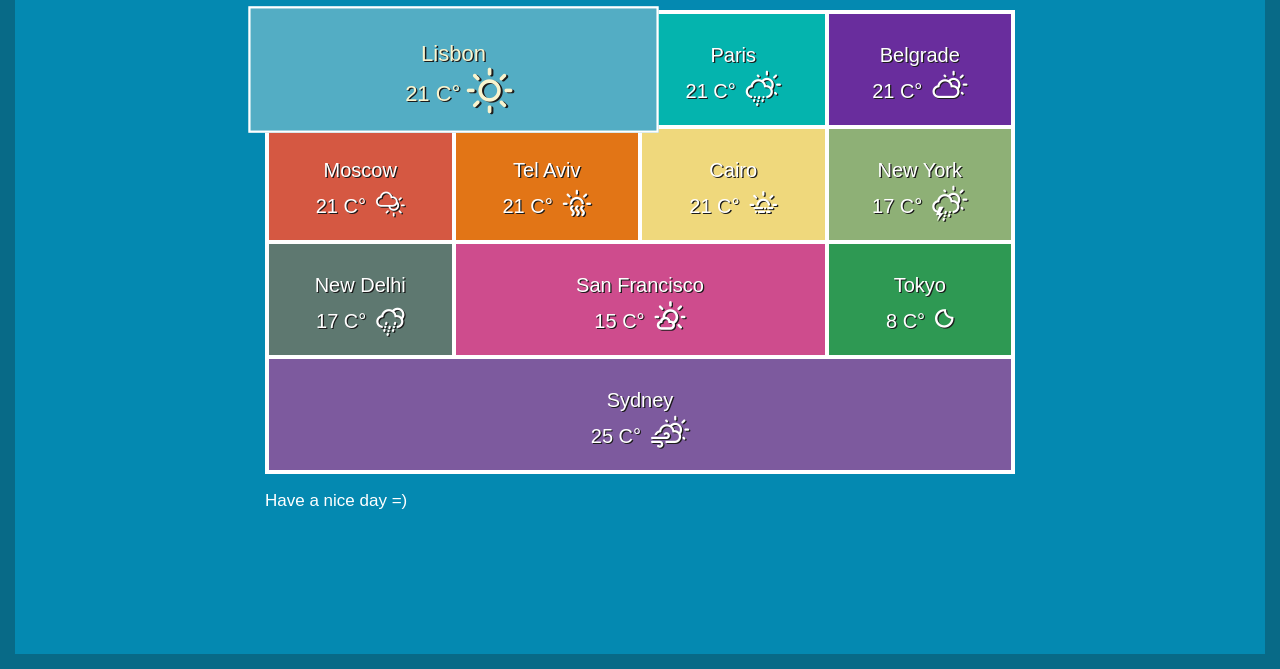
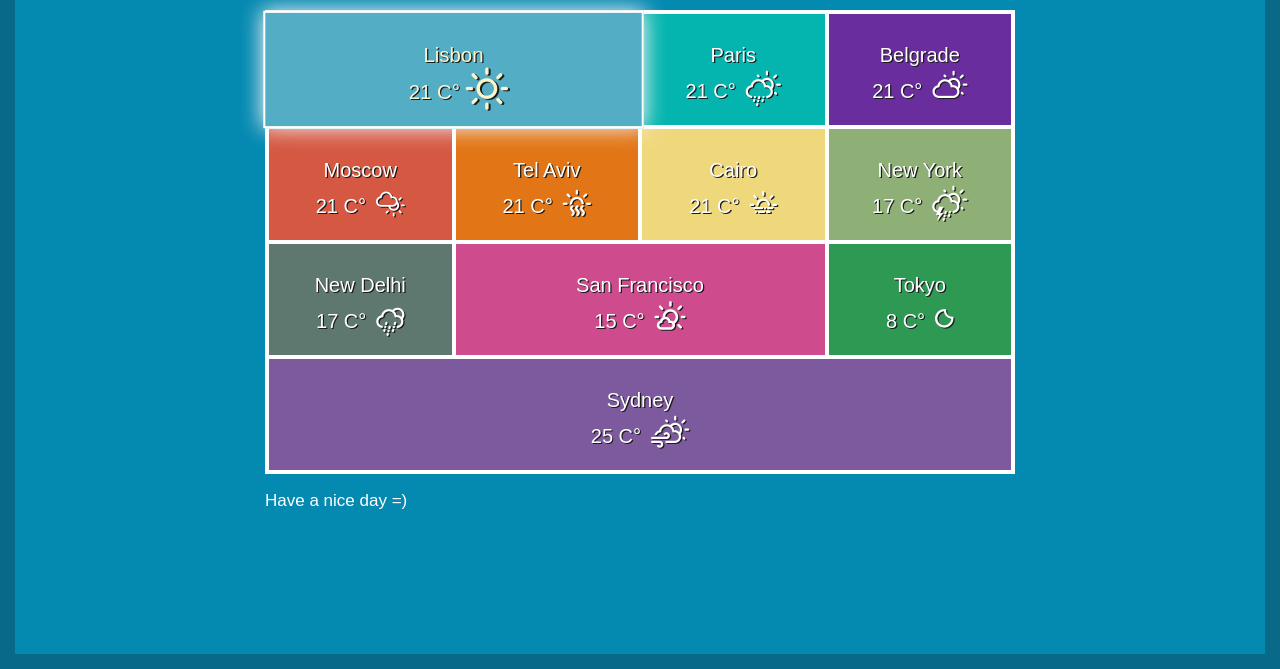
Before and after one commit to OlgaKutovaya/weather-forecast, a plain HTML site: page index.html in a window 1280 px wide. In both pictures the pointer is over the element 453 px from the left and 200 px from the top of the page. Shown: the part 131-800 px from the top of the page. Drawn offline with Linux system fonts and the light colour scheme.

Commit message:
Transform changes css

```diff
--- a/css/CSS-weather.css
+++ b/css/CSS-weather.css
@@ -73,7 +73,9 @@ body {
 }
 
 .box-item:hover {
-    transform: scale(1.1);
+    transform: scale(1.02);
+    transition-duration: 0.4s;
+    box-shadow: 0 0 20px 1px whitesmoke;
 }
 
 .box-item:hover i {
```
